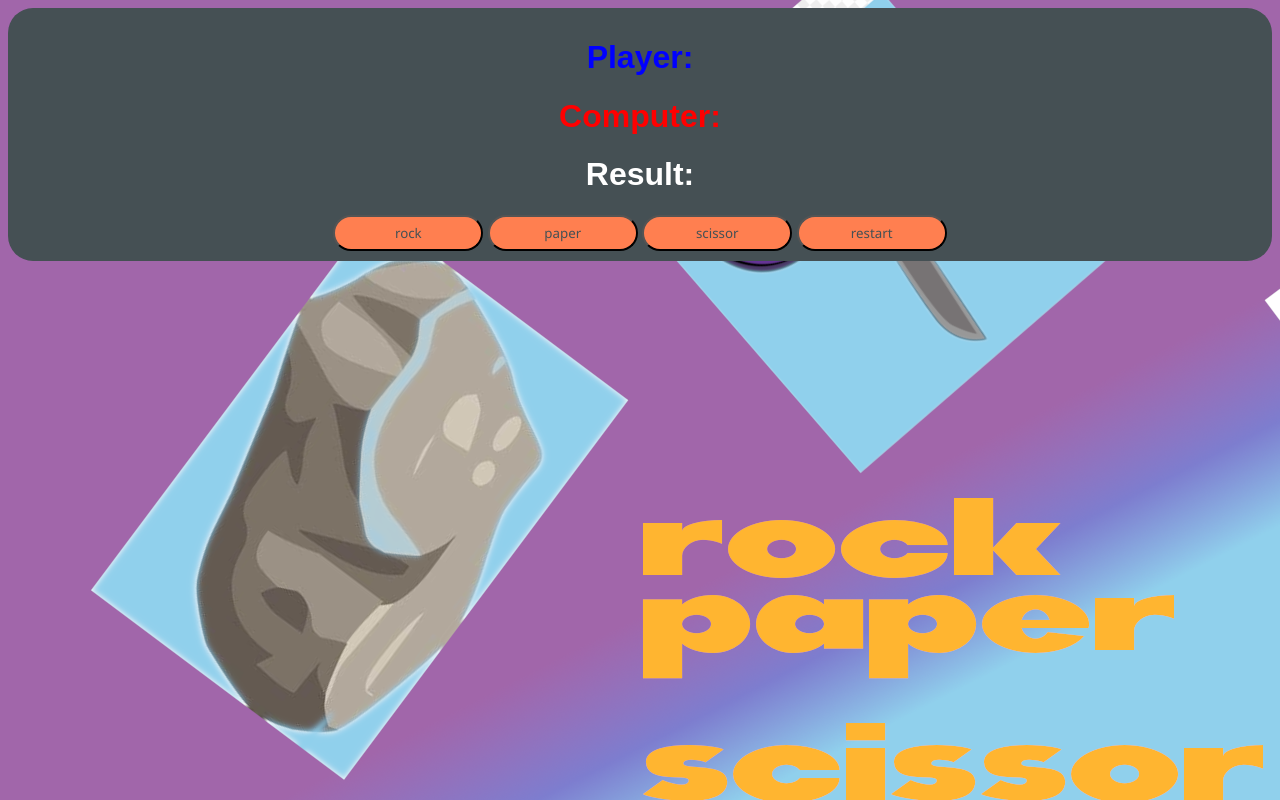
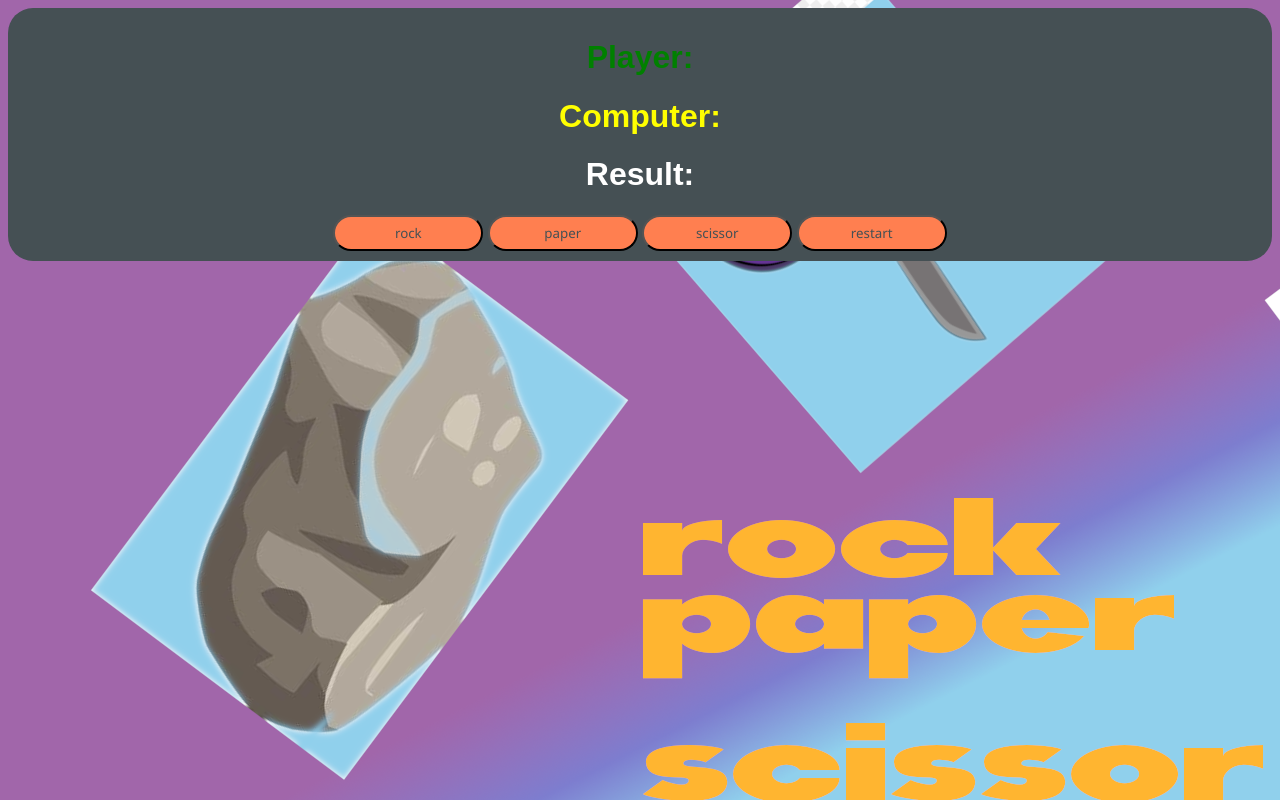
Before and after one commit to Jemo69/jemo69-github.io-rock-paper-scissor, a plain HTML site: page rock paper scissor/index.html in a window 1280 px wide. Drawn offline with Linux system fonts and the light colour scheme.

Commit message:
index.css

```diff
--- a/rock paper scissor/index.css
+++ b/rock paper scissor/index.css
@@ -20,10 +20,10 @@ body{
 
 }
 #playerText{
-    color: blue;
+    color: green;
 }
 #computertext{
-    color:red
+    color:yellow
 }
 #resulttext{
     color: white;
```
